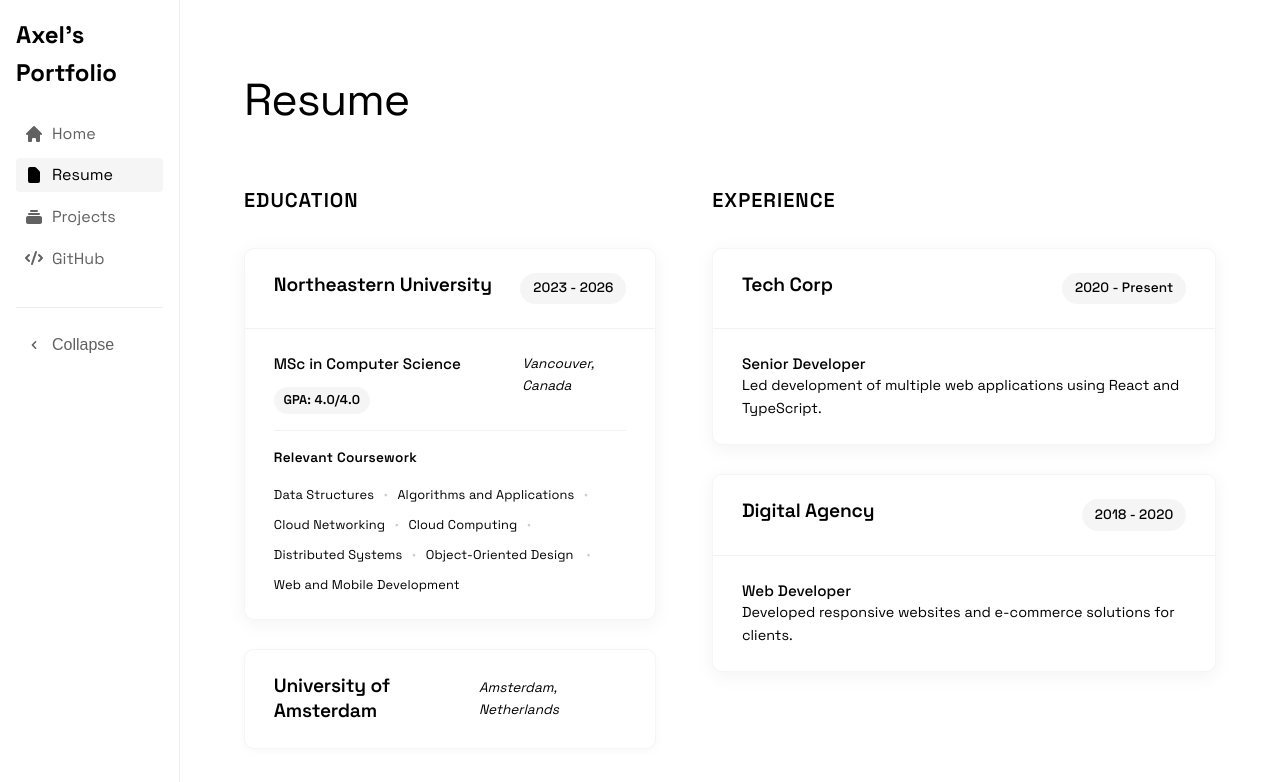
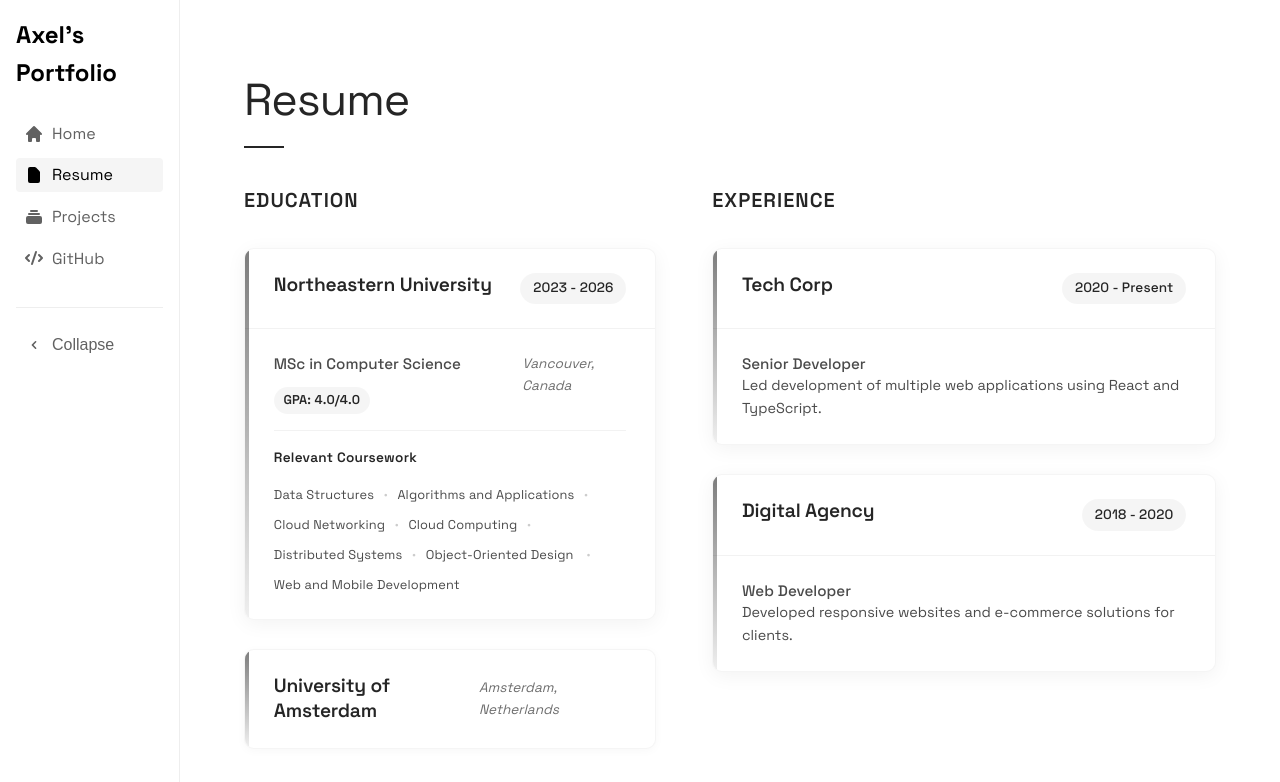
Before and after one commit to Axel-Q/Personal_Web, a React (Vite) app: page /resume in a window 1280 px wide. Shown: the top 782 px of the page. Built offline with nearby package versions, Linux system fonts and the light colour scheme.

Commit message:
fix: page sytle incosistent

```diff
--- a/src/pages/Resume.module.css
+++ b/src/pages/Resume.module.css
@@ -1,5 +1,5 @@
 .container {
-  padding: var(--spacing-xl);
+  padding: var(--spacing-xl, 2rem);
   max-width: 1200px;
   margin: 0 auto;
 }
@@ -7,7 +7,7 @@
 .title {
   font-size: 2.8rem;
   font-weight: 300;
-  color: var(--elegant-black);
+  color: var(--elegant-black, #252525);
   margin-bottom: 3rem;
   letter-spacing: -0.02em;
   position: relative;
@@ -21,7 +21,7 @@
   left: 0;
   width: 40px;
   height: 2px;
-  background-color: var(--elegant-black);
+  background-color: var(--elegant-black, #252525);
 }
 
 .resumeLayout {
@@ -39,7 +39,7 @@
   text-transform: uppercase;
   letter-spacing: 0.05em;
   font-weight: 600;
-  color: var(--elegant-black);
+  color: var(--elegant-black, #252525);
   margin-bottom: 2rem;
   position: relative;
 }
@@ -68,8 +68,8 @@
   left: 0;
   width: 4px;
   height: 100%;
-  background: linear-gradient(to bottom, var(--elegant-black), rgba(0, 0, 0, 0.1));
-  opacity: 0.4;
+  background: linear-gradient(to bottom, var(--elegant-black, #252525), rgba(0, 0, 0, 0.1));
+  opacity: 0.6;
 }
 
 .compactCard {
@@ -85,7 +85,7 @@
 
 .compactLocation {
   font-size: 0.85rem;
-  color: var(--elegant-gray);
+  color: var(--elegant-gray, #6e6e6e);
   font-style: italic;
 }
 
@@ -119,7 +119,7 @@
 .primaryText {
   font-size: 1.2rem;
   font-weight: 600;
-  color: var(--elegant-black);
+  color: var(--elegant-black, #252525);
   margin: 0;
   letter-spacing: -0.01em;
   line-height: 1.3;
@@ -128,7 +128,7 @@
 .secondaryText {
   font-size: 0.95rem;
   font-weight: 500;
-  color: var(--elegant-gray-dark);
+  color: var(--elegant-gray-dark, #4a4a4a);
   margin: 0;
   line-height: 1.4;
 }
@@ -136,7 +136,7 @@
 .inlineGpa {
   font-size: 0.8rem;
   font-weight: 600;
-  color: var(--elegant-black);
+  color: var(--elegant-black, #252525);
   background-color: rgba(0, 0, 0, 0.04);
   padding: 0.2rem 0.6rem;
   border-radius: 30px;
@@ -146,14 +146,14 @@
 
 .location {
   font-size: 0.85rem;
-  color: var(--elegant-gray);
+  color: var(--elegant-gray, #6e6e6e);
   font-style: italic;
 }
 
 .period {
   font-size: 0.85rem;
   font-weight: 500;
-  color: var(--elegant-black);
+  color: var(--elegant-black, #252525);
   background-color: rgba(0, 0, 0, 0.04);
   padding: 0.3rem 0.8rem;
   border-radius: 30px;
@@ -170,7 +170,7 @@
 .highlight {
   font-size: 0.85rem;
   font-weight: 600;
-  color: var(--elegant-black);
+  color: var(--elegant-black, #252525);
   background-color: rgba(0, 0, 0, 0.04);
   padding: 0.3rem 0.8rem;
   border-radius: 30px;
@@ -188,7 +188,7 @@
 .courseLabel {
   font-size: 0.85rem;
   font-weight: 600;
-  color: var(--elegant-black);
+  color: var(--elegant-black, #252525);
   display: block;
   margin-bottom: 1rem;
   letter-spacing: 0.02em;
@@ -205,7 +205,7 @@
 
 .courseItem {
   font-size: 0.8rem;
-  color: var(--elegant-gray-dark);
+  color: var(--elegant-gray-dark, #4a4a4a);
   position: relative;
   display: inline-block;
   white-space: nowrap;
@@ -226,7 +226,7 @@
 .description {
   font-size: 0.9rem;
   line-height: 1.6;
-  color: var(--elegant-gray-dark);
+  color: var(--elegant-gray-dark, #4a4a4a);
   margin: 0;
 }
 
--- a/src/pages/Resume.tsx
+++ b/src/pages/Resume.tsx
@@ -3,6 +3,7 @@ import { motion } from 'framer-motion';
 import PageTransition from '../components/layout/PageTransition';
 import { fadeInUp, staggerContainer } from '../utils/animations';
 import styles from './Resume.module.css';
+import '../styles/theme.css';
 
 const Resume: React.FC = () => {
   const education = [
--- a/src/styles/theme.css
+++ b/src/styles/theme.css
@@ -11,6 +11,13 @@
   --color-gray-700: #616161;
   --color-gray-800: #424242;
   --color-gray-900: #212121;
+
+  /* Resume specific variables */
+  --elegant-black: #252525;
+  --elegant-gray: #6e6e6e;
+  --elegant-gray-dark: #4a4a4a;
+  --elegant-gray-light: #a8a8a8;
+  --elegant-accent: #3e4555;
 
   /* Typography */
   --font-primary: 'Space Grotesk', sans-serif;
```
